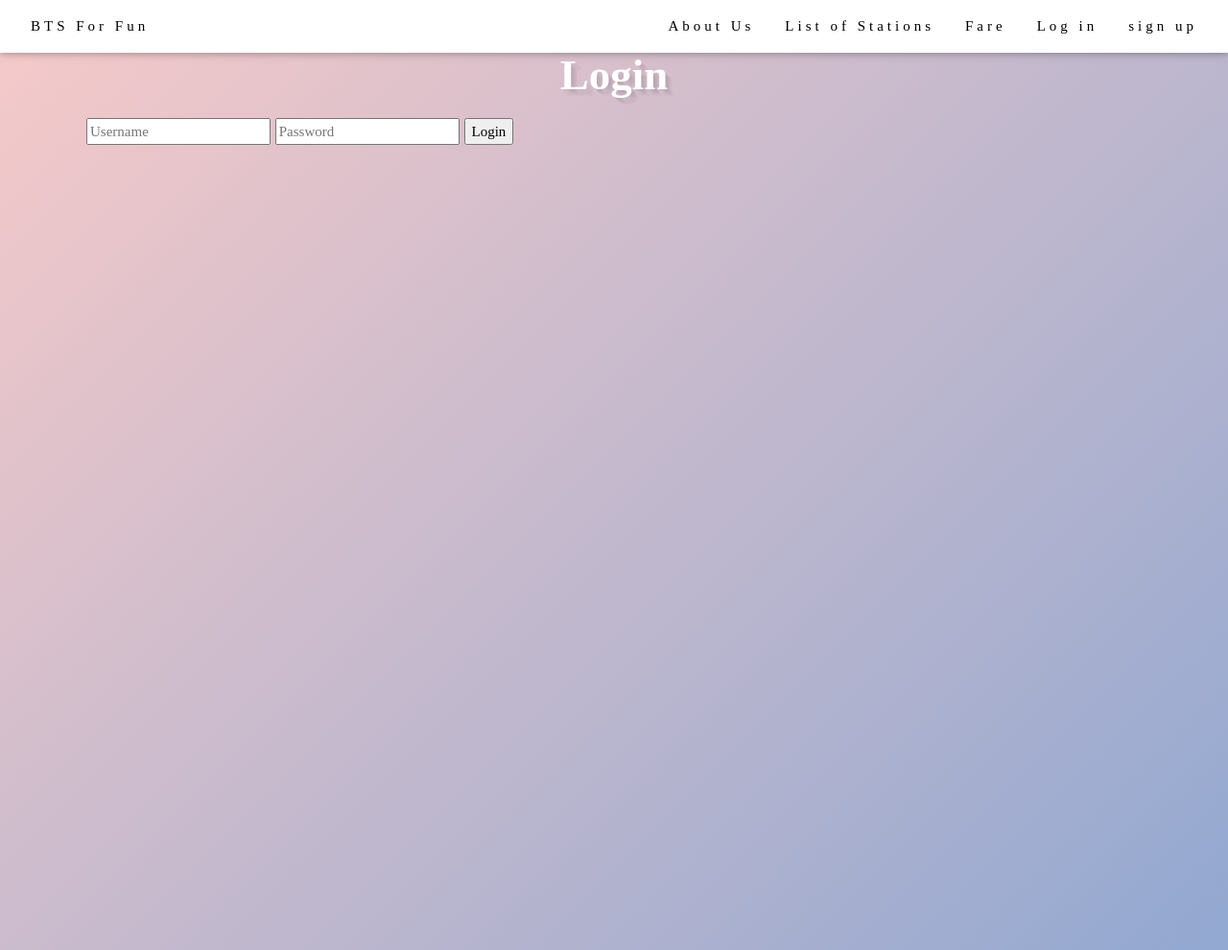
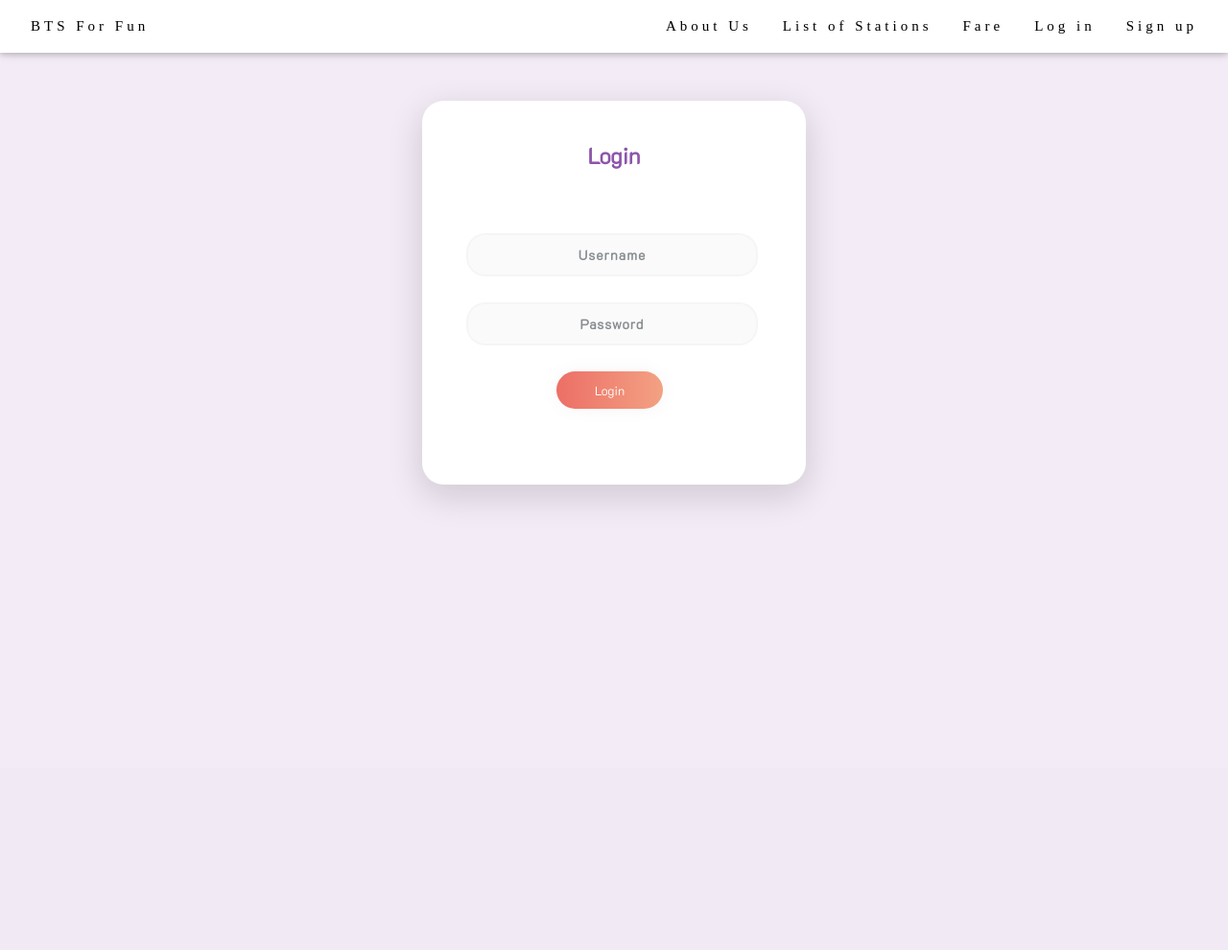
Before and after one commit to 6310610941/heroku331, a Django app: page /users/login in a window 1280 px wide. Shown: the whole page at 96% size. After the commit the page ends 522 px from the top, so only its background shows below. Run offline with Django 4.2, Linux system fonts and the light colour scheme; some libraries are stand-ins or nearby versions.

Commit message:
edit design

```diff
--- a/about/templates/about/index.html
+++ b/about/templates/about/index.html
@@ -25,7 +25,7 @@
                     <a href="{% url 'bts_for_fun:index' %}" class="w3-bar-item w3-button">List of Stations</a>
                     <a href="{% url 'about:index' %}" class="w3-bar-item w3-button">Fare</a>
                     <a href="{% url 'users:login' %}" class="w3-bar-item w3-button">Log in</a>
-                    <a href="{% url 'users:signup' %}" class="w3-bar-item w3-button">sign up</a>
+                    <a href="{% url 'users:signup' %}" class="w3-bar-item w3-button">Sign up</a>
                 </div>
             </div>
   </div>
--- a/users/templates/users/layout.html
+++ b/users/templates/users/layout.html
@@ -13,6 +13,9 @@
             @import 'https://cdnjs.cloudflare.com/ajax/libs/simple-line-icons/2.3.2/css/simple-line-icons.min.css';
             @import 'https://cdnjs.cloudflare.com/ajax/libs/animate.css/3.5.2/animate.min.css';
             @import 'https://fonts.googleapis.com/css?family=Roboto+Mono:300,700';
+
+
+
 
             body {
                 width: 100%;
@@ -344,7 +347,7 @@
                     <a href="{% url 'bts_for_fun:index' %}" class="w3-bar-item w3-button">List of Stations</a>
                     <a href="{% url 'about:index' %}" class="w3-bar-item w3-button">Fare</a>
                     <a href="{% url 'users:login' %}" class="w3-bar-item w3-button">Log in</a>
-                    <a href="{% url 'users:signup' %}" class="w3-bar-item w3-button">sign up</a>
+                    <a href="{% url 'users:signup' %}" class="w3-bar-item w3-button">Sign up</a>
                 </div>
             </div>
         </div>
--- /dev/null
+++ b/users/templates/users/layout2.html
@@ -0,0 +1,145 @@
+<!DOCTYPE html>
+<html lang='en','th'>
+    <head>
+        <meta charset="utf-8">
+        <link rel="stylesheet" href="style.css">
+        <link href="https://fonts.googleapis.com/css?family=Ubuntu" rel="stylesheet">
+        <meta name="viewport" content="width=device-width, initial-scale=1" />
+        <link rel="stylesheet" href="path/to/font-awesome/css/font-awesome.min.css">
+        <meta name="viewport" content="width=device-width, initial-scale=1">
+        <link rel="stylesheet" href="https://www.w3schools.com/w3css/4/w3.css">
+        <link rel="preconnect" href="https://fonts.googleapis.com">
+        <link rel="preconnect" href="https://fonts.gstatic.com" crossorigin>
+        <link href="https://fonts.googleapis.com/css2?family=K2D:ital,wght@0,100;0,200;0,300;1,300&display=swap" rel="stylesheet">
+        <title>Login </title>
+        <title></title>
+        <style>
+            body {
+                background-color: #F3EBF6;
+                font-family: "Times New Roman",'K2D', Georgia, Serif;
+            }
+
+            .main {
+                background-color: #FFFFFF;
+                width: 400px;
+                height: 400px;
+                margin: 7em auto;
+                border-radius: 1.5em;
+                box-shadow: 0px 11px 35px 2px rgba(0, 0, 0, 0.14);
+            }
+
+            .sign {
+                padding-top: 40px;
+                color: #8C55AA;
+                font-family: 'K2D', Georgia, Serif;
+                font-weight: bold;
+                font-size: 23px;
+            }
+
+            .un {
+            width: 76%;
+            color: rgb(38, 50, 56);
+            font-weight: 700;
+            font-size: 14px;
+            letter-spacing: 1px;
+            background: rgba(136, 126, 126, 0.04);
+            padding: 10px 20px;
+            border: none;
+            border-radius: 20px;
+            outline: none;
+            box-sizing: border-box;
+            border: 2px solid rgba(0, 0, 0, 0.02);
+            margin-bottom: 50px;
+            margin-left: 46px;
+            text-align: center;
+            margin-bottom: 27px;
+            font-family: 'K2D', Georgia, Serif;
+            }
+
+            form.form1 {
+                padding-top: 40px;
+            }
+
+            .pass {
+                    width: 76%;
+            color: rgb(38, 50, 56);
+            font-weight: 700;
+            font-size: 14px;
+            letter-spacing: 1px;
+            background: rgba(136, 126, 126, 0.04);
+            padding: 10px 20px;
+            border: none;
+            border-radius: 20px;
+            outline: none;
+            box-sizing: border-box;
+            border: 2px solid rgba(0, 0, 0, 0.02);
+            margin-bottom: 50px;
+            margin-left: 46px;
+            text-align: center;
+            margin-bottom: 27px;
+            font-family: 'K2D', Georgia, Serif;
+            }
+
+
+            .un:focus, .pass:focus {
+                border: 2px solid rgba(0, 0, 0, 0.18) !important;
+
+            }
+
+            .submit {
+              cursor: pointer;
+                border-radius: 5em;
+                color: #fff;
+                background: linear-gradient(to right, #ec6f66 , #f3a183
+           );
+                border: 0;
+                padding-left: 40px;
+                padding-right: 40px;
+                padding-bottom: 10px;
+                padding-top: 10px;
+                font-family: 'K2D', Georgia, Serif;
+                margin-left: 35%;
+                font-size: 13px;
+                box-shadow: 0 0 20px 1px rgba(0, 0, 0, 0.04);
+            }
+
+            .forgot {
+                text-shadow: 0px 0px 3px rgba(117, 117, 117, 0.12);
+                color: #E1BEE7;
+                padding-top: 15px;
+            }
+
+            a {
+                text-shadow: 0px 0px 3px rgba(117, 117, 117, 0.12);
+                color: #E1BEE7;
+                text-decoration: none
+            }
+
+            @media (max-width: 600px)
+                .main {
+                    border-radius: 0px;
+                }
+        </style>
+    </head>
+    <body>
+        <!-- Navbar (sit on top) -->
+        <div class="w3-top">
+            <div class="w3-bar w3-white w3-padding w3-card" style="letter-spacing:4px;">
+                <a href="{% url 'about:index' %}" class="w3-bar-item w3-button">BTS For Fun</a>
+                <!-- Right-sided navbar links. Hide them on small screens -->
+                <div class="w3-right w3-hide-small">
+                    <a href="{% url 'about:about_us' %}" class="w3-bar-item w3-button">About Us</a>
+                    <a href="{% url 'bts_for_fun:index' %}" class="w3-bar-item w3-button">List of Stations</a>
+                    <a href="{% url 'about:index' %}" class="w3-bar-item w3-button">Fare</a>
+                    <a href="{% url 'users:login' %}" class="w3-bar-item w3-button">Log in</a>
+                    <a href="{% url 'users:signup' %}" class="w3-bar-item w3-button">Sign up</a>
+                </div>
+            </div>
+        </div>
+
+<!-- Page content -->
+<div class="w3-content" style="max-width:1100px">
+        {% block body %}
+        {% endblock %}
+    </body>
+</html>
--- a/users/templates/users/login.html
+++ b/users/templates/users/login.html
@@ -1,13 +1,15 @@
-{% extends 'users/layout.html' %}
+{% extends 'users/layout2.html' %}
 {% block body %}
-<h1>Login</h1>
+<div class="main">
+<p class="sign" align="center">Login</p>
 {% if message %}
-    <div style="color:red">{{ message }}</div>
+    <div align="center" style="color:red">{{ message }}</div>
 {% endif %}
-<form action="{% url 'users:login' %}" method="post">
+<form class="form1" action="{% url 'users:login' %}" method="post">
     {% csrf_token %}
-    <input type="text" name="username" placeholder="Username">
-    <input type="password" name="password" placeholder="Password">
-    <input type="submit" value="Login">
+    <input class="un" align="center" type="text" name="username" placeholder="Username">
+    <input class="pass" align="center" type="password" name="password" placeholder="Password">
+    <input class="submit" align="center" type="submit" value="Login">
 </form>
+</div>
 {% endblock %}
```
Also changed, not shown: about/templates/about/about_us.html (+17 -0 lines), about/templates/about/layout.html (+8 -1 lines), bts_for_fun/templates/bts_for_fun/index.html (+4 -3 lines), bts_for_fun/templates/bts_for_fun/layout.html (+29 -4 lines), bts_for_fun/templates/bts_for_fun/stationdetail.html (+7 -4 lines), users/templates/users/layout3.html (added, +150 -0 lines), users/templates/users/signup.html (+9 -7 lines).
